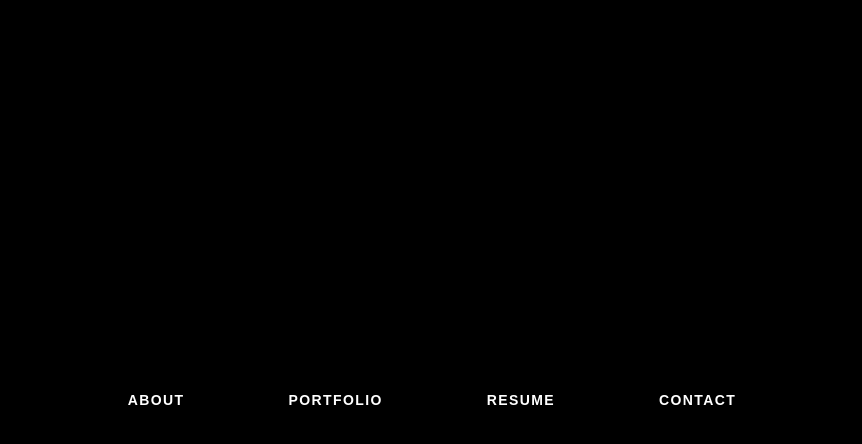
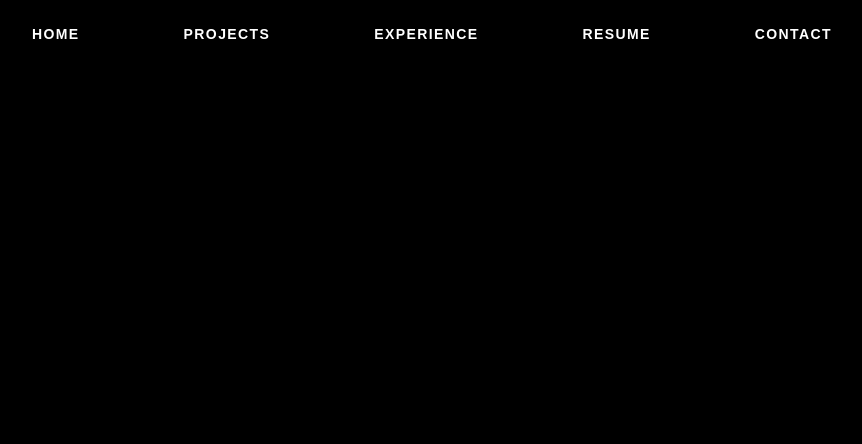
Before and after one commit to YanRho/e-profile, a Next.js app: page / in a window 1280 px wide. Shown: the top 444 px of the page, without its empty margins (208-1070 px from the left). Built offline with nearby package versions, Linux system fonts and the light colour scheme.

Commit message:
navbar changes

```diff
--- a/app/resume/page.tsx
+++ b/app/resume/page.tsx
@@ -1,8 +1,6 @@
 "use client";
 
 import Header from "@/components/navbar";
-import { Avatar, AvatarImage } from "@/components/ui/avatar";
-import Link from "next/link";
 
 export default function ResumePage() {
   return (
--- a/components/navbar.tsx
+++ b/components/navbar.tsx
@@ -11,15 +11,16 @@ import {
 import { FileText, Download } from "lucide-react";
 
 const navLinks = [
-  { href: "#about", label: "ABOUT" },
-  { href: "#portfolio", label: "PORTFOLIO" },
-  { href: "#resume", label: "RESUME", dropdown: true }, // Marking it for a dropdown
+  { href: "#home", label: "HOME" },
+  { href: "#projects", label: "PROJECTS" },
+  { href: "#experience", label: "EXPERIENCE" },
+  { href: "#resume", label: "RESUME", dropdown: true },
   { href: "https://www.linkedin.com/in/bryanbergenholtz/", label: "CONTACT" },
 ];
 
 export default function NavigationBar() {
   return (
-    <header className="w-full h-screen bg-black flex items-center justify-center">
+    <header >
       <nav>
         <ul className="flex justify-center space-x-16 m-0 p-0 text-center">
           {navLinks.map(({ href, label, dropdown }) =>
```
